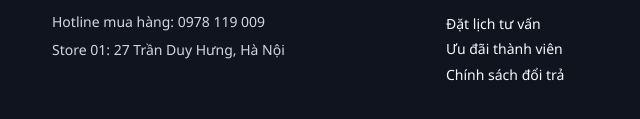
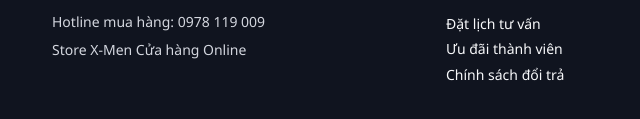
Before and after one commit to ntchungcontact-dev/ntchungcontact-dev.github.io, a plain HTML site: page baitaplon.html in a window 1280 px wide. Shown: the part 2483-2602 px from the top of the page, 12-652 px from the left. Drawn offline with Linux system fonts and the light colour scheme.

Commit message:
điểm b

```diff
--- a/baitaplon.html
+++ b/baitaplon.html
@@ -158,7 +158,7 @@
         <div>
             <h4>QUẦN ÁO X-MEN</h4>
             <p>Hotline mua hàng: 0978 119 009</p>
-            <p>Store 01: 27 Trần Duy Hưng, Hà Nội</p>
+            <p>Store X-Men Cửa hàng Online</p>
         </div>
         <div>
             <h4>Dịch vụ khách hàng</h4>
```
Also changed, not shown: abcd.css (line endings or trailing spaces).
